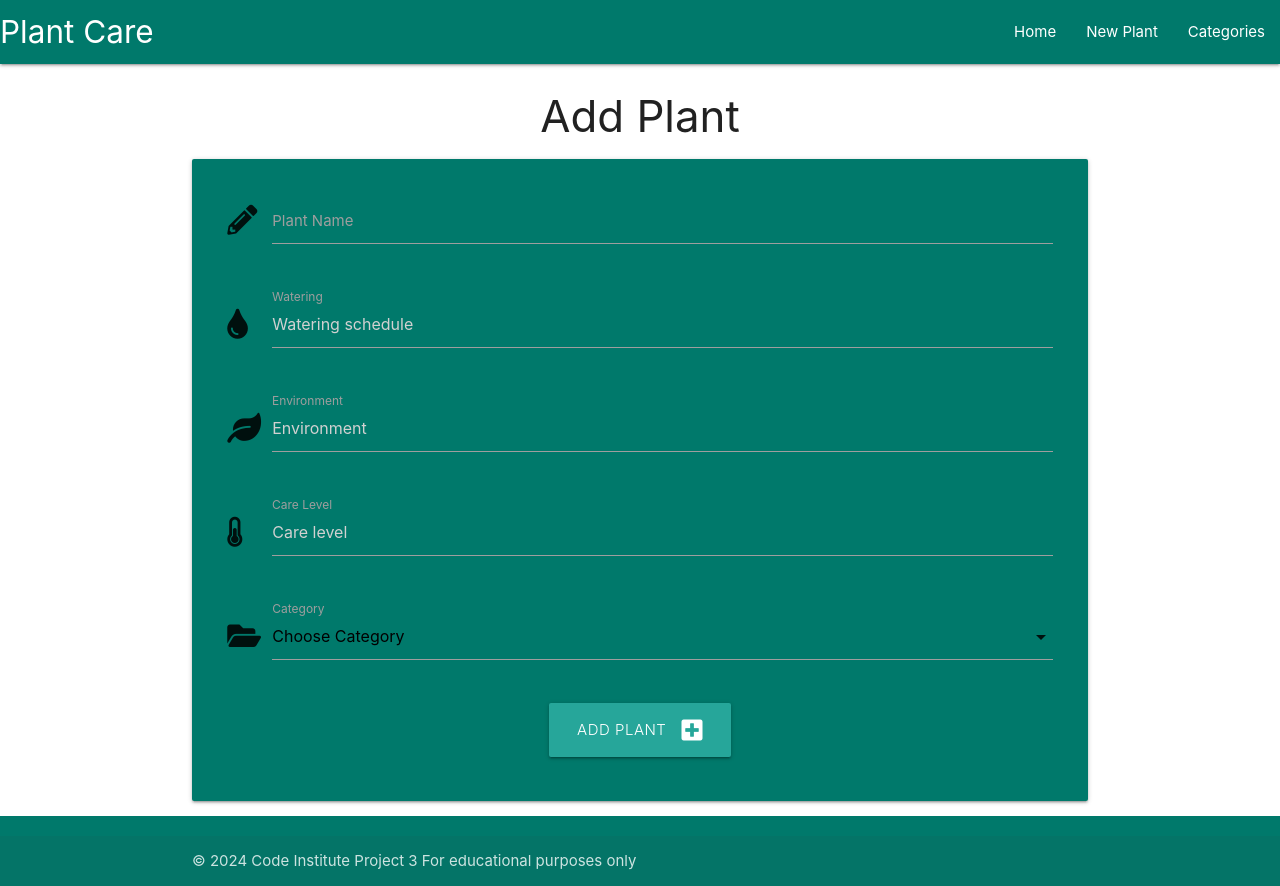
After one commit to TailorBird93/plantCare, a Flask app: page /add_plant in a window 1280 px wide. The commit adds this page. Run offline with Flask 3, Linux system fonts and the light colour scheme; data that the repository does not hold is empty.

```diff
--- a/plantcare/routes.py
+++ b/plantcare/routes.py
@@ -4,7 +4,8 @@ from plantcare.models import Category, Plant
 
 @app.route("/")
 def home():
-    return render_template("plants.html")
+    plants = list(Plant.query.order_by(Plant.id).all())
+    return render_template("plants.html", plants=plants)
 
 @app.route("/categories")
 def categories():
@@ -48,3 +49,20 @@ def delete_category(category_id):
     db.session.delete(category)
     db.session.commit()
     return redirect(url_for("categories"))
+
+@app.route("/add_plant", methods=["GET", "POST"])
+def add_plant():
+    categories = list(Category.query.order_by(Category.category_name).all())
+    if request.method == "POST":
+        plant = Plant(
+            name = request.form.get("plant_name"),
+            watering = request.form.get("watering"),
+            environment = request.form.get("environment"),
+            care_level = request.form.get("care_level"),
+            category_id = request.form.get("category_id")
+        )
+        db.session.add(plant)
+        db.session.commit()
+        return redirect(url_for("home"))
+
+    return render_template("add_plant.html", categories=categories)
--- a/plantcare/static/js/script.js
+++ b/plantcare/static/js/script.js
@@ -1,5 +1,17 @@
-document.addEventListener("DOMContentLoaded", function() {
-    // inint the sidebar navigation
+document.addEventListener('DOMContentLoaded', function() {
+    // Initialize sidebar
     let sidenav = document.querySelectorAll(".sidenav");
     M.Sidenav.init(sidenav);
+
+    // Initialize dropdown
+    var dropdowns = document.querySelectorAll('.dropdown-trigger');
+    M.Dropdown.init(dropdowns);
+
+    // Initialize selectors
+    let selects = document.querySelectorAll("select");
+    M.FormSelect.init(selects);
+
+    // Initialize collapsibles
+    var elems = document.querySelectorAll('.collapsible');
+    var instances = M.Collapsible.init(elems);
 });
--- /dev/null
+++ b/plantcare/templates/add_plant.html
@@ -0,0 +1,70 @@
+{% extends "base.html" %}
+{% block content %}
+
+<h3 class="center-align">Add Plant</h3>
+<div class="row card-panel teal darken-2">
+    <form class="col s12" method="POST" action="{{ url_for('add_plant') }}">
+
+      <!-- Plant Name -->
+      <div class="row">
+        <div class="input-field col s12">
+            <i class="fas fa-pencil-alt prefix text-darken-4"></i>
+            <input id="plant_name" name="plant_name" minlength="5" maxlength="50" type="text" class="validate" required>
+            <label for="plant_name">Plant Name</label>
+        </div>
+      </div>
+
+      <!-- Plant Watering -->
+      <div class="row">
+        <div class="input-field col s12">
+          <i class="fas fa-tint prefix"></i>
+          <input placeholder="Watering schedule" id="watering" name="watering" type="text" class="validate" required>
+          <label for="watering">Watering</label>
+        </div>
+      </div>
+
+      <!-- Plant Environment -->
+      <div class="row">
+        <div class="input-field col s12">
+          <i class="fas fa-leaf prefix"></i>
+          <input placeholder="Environment" id="environment" name="environment" type="text" class="validate" required>
+          <label for="environment">Environment</label>
+        </div>
+      </div>
+
+      <!-- Plant Care Level -->
+      <div class="row">
+        <div class="input-field col s12">
+          <i class="fas fa-thermometer-half prefix"></i>
+          <input placeholder="Care level" id="care_level" name="care_level" type="text" class="validate" required>
+          <label for="care_level">Care Level</label>
+        </div>
+      </div>
+
+   <!-- Plant Category  -->
+   <div class="row">
+    <div class="input-field col s12">
+        <i class="fas fa-folder-open prefix teal-darken-4"></i>
+        <select id="category_id" name="category_id" class="validate" required>
+            <option value="" disabled selected>Choose Category</option>
+            {% for category in categories %}
+                <option value="{{ category.id }}">{{ category.category_name }}</option>
+            {% endfor %}
+        </select>
+        <label for="category_id">Category</label>
+    </div>
+</div>
+
+      <!-- Submit -->
+      <div class="row">
+        <div class="col s12 center-align">
+          <button type="submit" class="btn-large light">
+            Add Plant <i class="fas fa-plus-square right"></i>
+          </button>
+        </div>
+      </div>
+
+    </form>
+</div>
+
+{% endblock %}
--- a/plantcare/templates/base.html
+++ b/plantcare/templates/base.html
@@ -19,7 +19,7 @@
             <a href="#" data-target="mobile-demo" class="sidenav-trigger"><i class="fas fa-bars"></i></a>
             <ul class="right hide-on-med-and-down">
                 <li><a href="{{ url_for('home') }}">Home</a></li>
-                <li><a href="">New Plant</a></li>
+                <li><a href="{{ url_for('add_plant') }}">New Plant</a></li>
                 <li><a href="{{ url_for('categories') }}">Categories</a></li>
             </ul>
             </div>
@@ -28,7 +28,7 @@
         <!-- mobile sidenav -->
         <ul class="sidenav" id="mobile-demo">
             <li><a href="{{ url_for('home') }}">Home</a></li>
-            <li><a href="">New Task</a></li>
+            <li><a href="{{ url_for('add_plant') }}">New Task</a></li>
             <li><a href="{{ url_for('categories') }}">Categories</a></li>
         </ul>
     </header>
```
Also changed, not shown: plantcare/templates/plants.html (+27 -1 lines).
